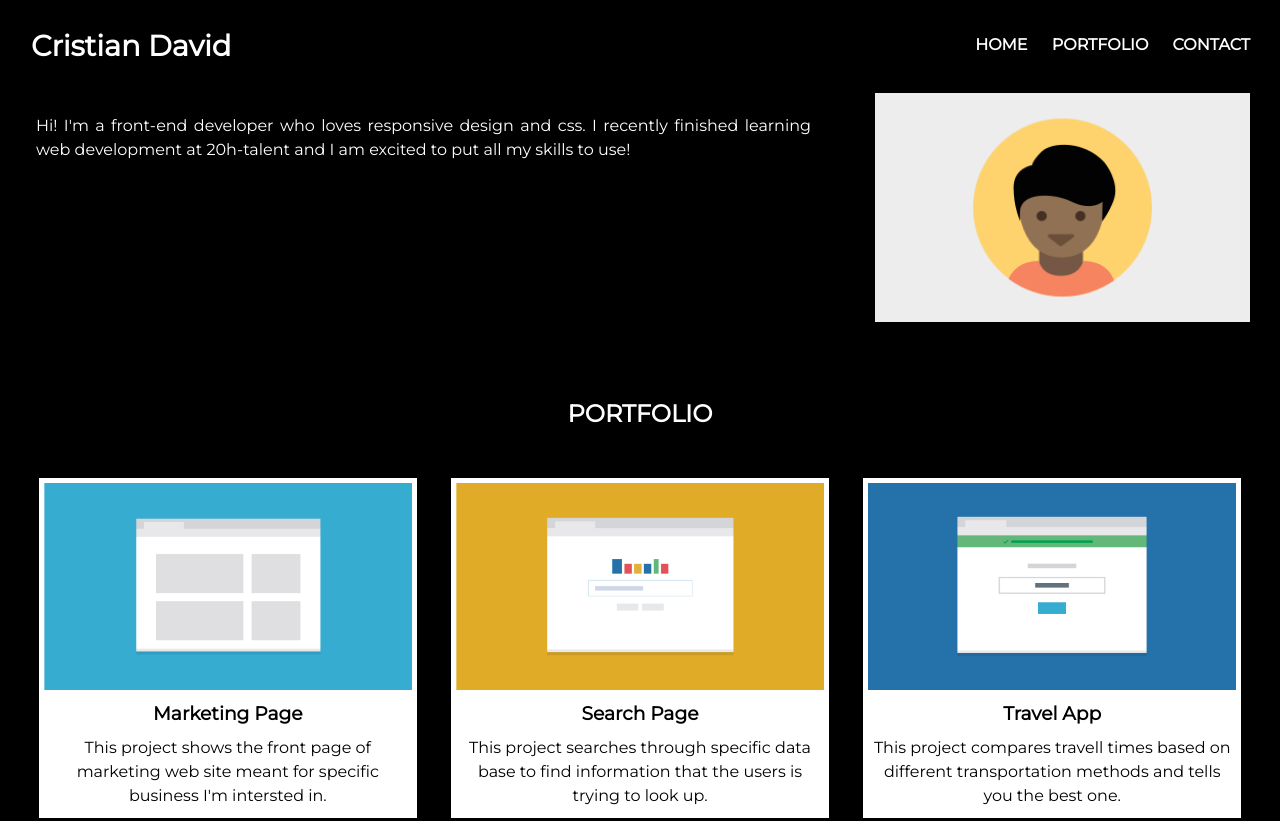
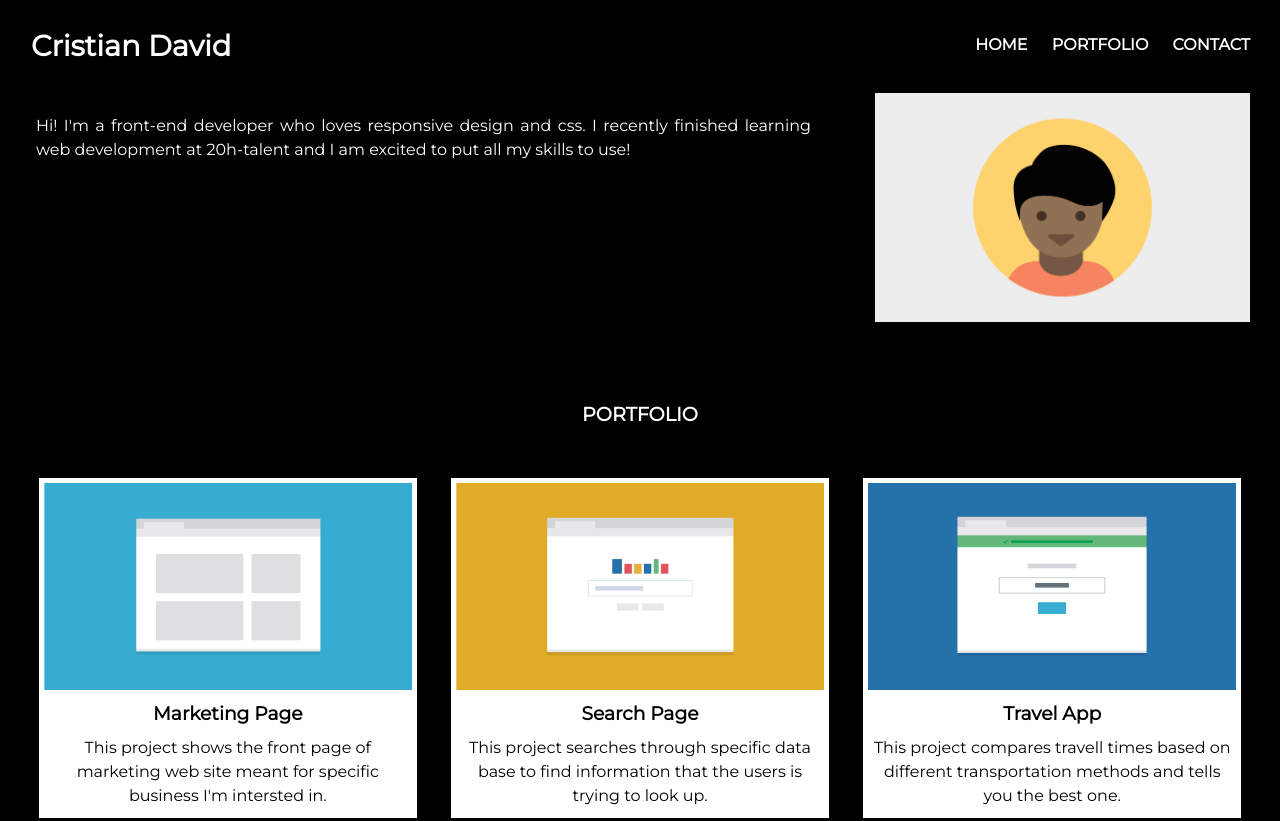
Before and after one commit to CristianDavidCabrera/responsive_learning_project, a plain HTML site: page index.html in a window 1280 px wide. Shown: the top 821 px of the page. Drawn offline with Linux system fonts and the light colour scheme.

Commit message:
fiexd bug, added unit rem to font-size in css file

```diff
--- a/css/styles.css
+++ b/css/styles.css
@@ -146,7 +146,7 @@ margin: auto 0;
   #portfolio,
   #contact {
     margin: 2rem;
-    font-size: 1.2;
+    font-size: 1.2rem;
     font-weight: bolder;
   }
   .container-projects {
```
